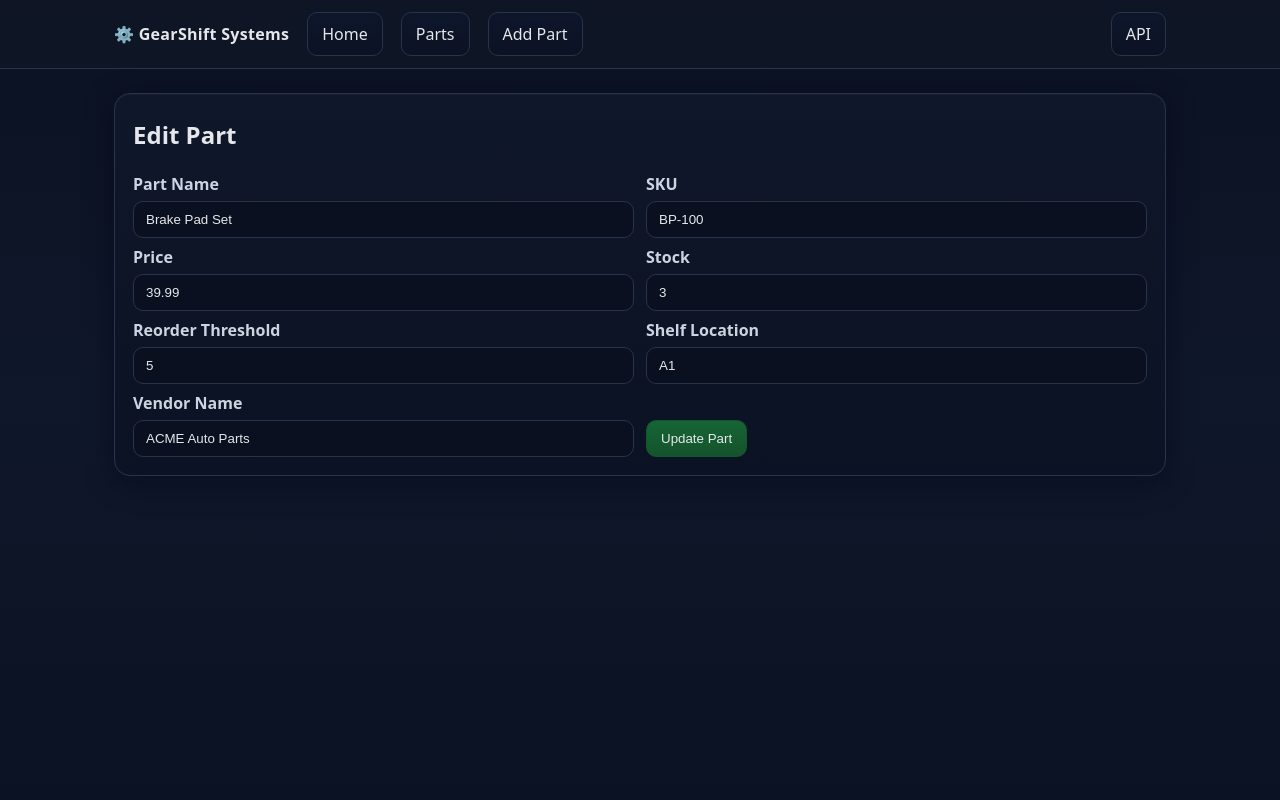
After one commit to clryan86/GearShiftSystems, a Flask app: page /parts/1/edit in a window 1280 px wide. The commit adds this page. Run offline with Flask 3, Linux system fonts and the light colour scheme.

Commit message:
Updated models with Vendor and shelf_location, added low-stock alert, tweaked templates

```diff
--- /dev/null
+++ b/Templates/base.html
@@ -0,0 +1,112 @@
+<!doctype html>
+<html lang="en">
+<head>
+  <meta charset="utf-8">
+  <title>GearShift Systems</title>
+  <meta name="viewport" content="width=device-width, initial-scale=1">
+  <style>
+    :root{
+      --bg:#0f172a;          /* slate-900 */
+      --panel:#111827;       /* gray-900 */
+      --muted:#1f2937;       /* gray-800 */
+      --text:#e5e7eb;        /* gray-200 */
+      --text-dim:#9ca3af;    /* gray-400 */
+      --accent:#22c55e;      /* green-500 */
+      --accent-2:#60a5fa;    /* blue-400 */
+      --warn:#f59e0b;        /* amber-500 */
+      --danger:#ef4444;      /* red-500 */
+      --ok:#10b981;          /* emerald-500 */
+      --card:#0b1223;
+      --border:#273449;
+    }
+    *{box-sizing:border-box}
+    body{
+      margin:0; background:linear-gradient(180deg,#0b1223, #0f172a 50%, #0b1223);
+      color:var(--text); font-family:system-ui,-apple-system,Segoe UI,Roboto,Helvetica,Arial,sans-serif;
+      min-height:100vh;
+    }
+    a{color:var(--accent-2); text-decoration:none}
+    a:hover{text-decoration:underline}
+    .container{max-width:1100px; margin:0 auto; padding:24px}
+    .nav{
+      background:rgba(17,24,39,.6); backdrop-filter: blur(6px);
+      border-bottom:1px solid var(--border);
+    }
+    .nav-inner{max-width:1100px; margin:0 auto; padding:12px 24px; display:flex; gap:18px; align-items:center}
+    .brand{font-weight:800; letter-spacing:.3px}
+    .spacer{flex:1}
+    .btn{
+      display:inline-block; padding:10px 14px; border-radius:10px; border:1px solid var(--border);
+      background:linear-gradient(180deg,#0e162c,#0b1223); color:var(--text);
+      text-decoration:none; cursor:pointer;
+    }
+    .btn:hover{filter:brightness(1.15)}
+    .btn-primary{border-color:#1e3a8a; background:linear-gradient(180deg,#1e3a8a,#1f2a5a)}
+    .btn-accent{border-color:#14532d; background:linear-gradient(180deg,#166534,#14532d)}
+    .btn-warn{border-color:#7c3a03; background:linear-gradient(180deg,#a16207,#7c3a03)}
+    .btn-danger{border-color:#7f1d1d; background:linear-gradient(180deg,#b91c1c,#7f1d1d)}
+    .grid{display:grid; gap:16px}
+    .grid-2{grid-template-columns:repeat(2,1fr)}
+    .card{
+      background:linear-gradient(180deg,#0f172a,#0b1223); border:1px solid var(--border);
+      border-radius:16px; padding:18px;
+      box-shadow:0 6px 30px rgba(2,6,23,.4), inset 0 1px 0 rgba(255,255,255,.03);
+    }
+    .title{font-size:24px; font-weight:800; margin:6px 0 14px}
+    .subtitle{color:var(--text-dim); margin:0 0 10px}
+    .banner{
+      padding:12px 14px; border-radius:12px; border:1px solid #5b4210; background:linear-gradient(180deg,#3b2906,#1f1603);
+      margin:12px 0;
+    }
+    .flash{margin:12px 0}
+    .flash > div{
+      padding:10px 12px; border-radius:12px; margin-bottom:8px; border:1px solid var(--border);
+    }
+    .flash-success{background:rgba(16,185,129,.12); border-color:#065f46}
+    .flash-error{background:rgba(239,68,68,.12); border-color:#7f1d1d}
+    .flash-info{background:rgba(59,130,246,.12); border-color:#1e3a8a}
+    table{width:100%; border-collapse:collapse; border-spacing:0; background:var(--card); border:1px solid var(--border); border-radius:14px; overflow:hidden}
+    th,td{padding:12px 10px; border-bottom:1px solid var(--border); text-align:left}
+    th{background:#0d1426; font-weight:700; color:#cbd5e1}
+    tr:hover td{background:rgba(148,163,184,.06)}
+    .badge{display:inline-block; padding:2px 8px; border-radius:999px; border:1px solid var(--border); color:#cbd5e1; font-size:12px}
+    .badge-low{background:rgba(239,68,68,.12); border-color:#7f1d1d; color:#fecaca}
+    .row-actions{display:flex; flex-wrap:wrap; gap:8px}
+    .muted{color:var(--text-dim)}
+    .toolbar{display:flex; gap:10px; align-items:center; flex-wrap:wrap}
+    .right{margin-left:auto}
+    input,select{
+      background:#0a1020; color:var(--text); border:1px solid var(--border); padding:10px 12px; border-radius:10px; width:100%;
+    }
+    label{display:block; margin:8px 0 6px; color:#cbd5e1; font-weight:600}
+    form .row{display:grid; gap:12px; grid-template-columns:repeat(2,1fr)}
+    @media (max-width:800px){ .grid-2{grid-template-columns:1fr} form .row{grid-template-columns:1fr} .right{margin-left:0} }
+  </style>
+</head>
+<body>
+  <nav class="nav">
+    <div class="nav-inner">
+      <div class="brand">⚙️ GearShift Systems</div>
+      <a class="btn" href="{{ url_for('index') }}">Home</a>
+      <a class="btn" href="{{ url_for('list_parts') }}">Parts</a>
+      <a class="btn" href="{{ url_for('add_part') }}">Add Part</a>
+      <div class="spacer"></div>
+      <a class="btn" href="{{ url_for('api_parts') }}">API</a>
+    </div>
+  </nav>
+
+  <div class="container">
+    {% with messages = get_flashed_messages(with_categories=true) %}
+      {% if messages %}
+        <div class="flash">
+          {% for category, msg in messages %}
+            <div class="flash-{{ 'success' if category=='success' else ('error' if category=='error' else 'info') }}">{{ msg }}</div>
+          {% endfor %}
+        </div>
+      {% endif %}
+    {% endwith %}
+
+    {% block content %}{% endblock %}
+  </div>
+</body>
+</html>
--- /dev/null
+++ b/Templates/edit_part.html
@@ -0,0 +1,51 @@
+{% extends "base.html" %}
+{% block content %}
+  <div class="card">
+    <div class="title">Edit Part</div>
+    <form method="post" action="{{ url_for('edit_part', part_id=part.id) }}">
+      <div class="row">
+        <div>
+          <label for="name">Part Name</label>
+          <input id="name" name="name" value="{{ part.name }}" required>
+        </div>
+        <div>
+          <label for="sku">SKU</label>
+          <input id="sku" name="sku" value="{{ part.sku }}" required>
+        </div>
+      </div>
+
+      <div class="row">
+        <div>
+          <label for="price">Price</label>
+          <input id="price" name="price" type="number" step="0.01" min="0" value="{{ '%.2f'|format(part.price) }}">
+        </div>
+        <div>
+          <label for="stock">Stock</label>
+          <input id="stock" name="stock" type="number" min="0" value="{{ part.stock }}">
+        </div>
+      </div>
+
+      <div class="row">
+        <div>
+          <label for="reorder_threshold">Reorder Threshold</label>
+          <input id="reorder_threshold" name="reorder_threshold" type="number" min="0" value="{{ part.reorder_threshold }}">
+        </div>
+        <div>
+          <label for="shelf_location">Shelf Location</label>
+          <input id="shelf_location" name="shelf_location" value="{{ part.shelf_location }}">
+        </div>
+      </div>
+
+      <div class="row">
+        <div>
+          <label for="vendor_name">Vendor Name</label>
+          <input id="vendor_name" name="vendor_name" value="{{ part.vendor.name if part.vendor else '' }}">
+        </div>
+        <div>
+          <label>&nbsp;</label>
+          <button class="btn btn-accent" type="submit">Update Part</button>
+        </div>
+      </div>
+    </form>
+  </div>
+{% endblock %}
--- a/app.py
+++ b/app.py
@@ -1,40 +1,161 @@
-from flask import Flask, render_template, request, redirect, url_for, flash
-from models import db, Part
-import config  # loads SQLAlchemy settings
+from flask import Flask, render_template, request, redirect, url_for, flash, jsonify
+import config
+from models import db, Part, Vendor, Order, OrderItem
 
-app = Flask(__name__)
-app.config.from_object("config")      # uses SQLALCHEMY_DATABASE_URI, SECRET_KEY, etc.
-db.init_app(app)
+def create_app():
+    app = Flask(__name__)
+    app.config.from_object("config")
+    db.init_app(app)
 
-@app.route("/")
-def index():
-    return render_template("index.html")
+    # ---------- ROUTES ----------
 
-@app.route("/parts")
-def list_parts():
-    parts = Part.query.order_by(Part.name).all()
-    return render_template("parts_list.html", parts=parts)
+    @app.route("/")
+    def index():
+        low_parts = Part.query.filter(Part.stock <= Part.reorder_threshold).all()
+        return render_template("index.html", low_parts=low_parts)
 
-@app.route("/parts/add", methods=["GET", "POST"])
-def add_part():
-    if request.method == "POST":
-        name = request.form.get("name", "").strip()
-        sku  = request.form.get("sku", "").strip()
-        price = float(request.form.get("price") or 0)
-        stock = int(request.form.get("stock") or 0)
+    # Parts: list (with optional low-stock filter)
+    @app.route("/parts")
+    def list_parts():
+        show = request.args.get("show")
+        if show == "low":
+            parts = Part.query.filter(Part.stock <= Part.reorder_threshold).order_by(Part.name).all()
+        else:
+            parts = Part.query.order_by(Part.name).all()
+        low_parts = [p for p in parts if p.is_low_stock]
+        return render_template("parts_list.html", parts=parts, low_parts=low_parts)
 
-        if not name or not sku:
-            flash("Name and SKU are required.", "error")
-            return redirect(url_for("add_part"))
+    # Add a part
+    @app.route("/parts/add", methods=["GET", "POST"])
+    def add_part():
+        if request.method == "POST":
+            name = (request.form.get("name") or "").strip()
+            sku = (request.form.get("sku") or "").strip()
+            price = float(request.form.get("price") or 0)
+            stock = int(request.form.get("stock") or 0)
+            reorder_threshold = int(request.form.get("reorder_threshold") or 5)
+            shelf_location = (request.form.get("shelf_location") or "").strip() or None
+            vendor_name = (request.form.get("vendor_name") or "").strip() or None
 
-        p = Part(name=name, sku=sku, price=price, stock=stock)
-        db.session.add(p)
+            if not name or not sku:
+                flash("Name and SKU are required.", "error")
+                return redirect(url_for("add_part"))
+
+            # find or create vendor by name (simple for Unit 2)
+            vendor = None
+            if vendor_name:
+                vendor = Vendor.query.filter_by(name=vendor_name).first()
+                if not vendor:
+                    vendor = Vendor(name=vendor_name)
+                    db.session.add(vendor)
+
+            part = Part(
+                name=name, sku=sku, price=price, stock=stock,
+                reorder_threshold=reorder_threshold, shelf_location=shelf_location,
+                vendor=vendor
+            )
+            db.session.add(part)
+            db.session.commit()
+            flash(f"Part '{name}' added.", "success")
+            return redirect(url_for("list_parts"))
+
+            # GET
+        return render_template("add_part.html")
+
+    # Edit a part
+    @app.route("/parts/<int:part_id>/edit", methods=["GET", "POST"])
+    def edit_part(part_id):
+        part = Part.query.get_or_404(part_id)
+        if request.method == "POST":
+            part.name = (request.form.get("name") or "").strip()
+            part.sku = (request.form.get("sku") or "").strip()
+            part.price = float(request.form.get("price") or 0)
+            part.stock = int(request.form.get("stock") or 0)
+            part.reorder_threshold = int(request.form.get("reorder_threshold") or 5)
+            part.shelf_location = (request.form.get("shelf_location") or "").strip() or None
+
+            vendor_name = (request.form.get("vendor_name") or "").strip() or None
+            if vendor_name:
+                vendor = Vendor.query.filter_by(name=vendor_name).first()
+                if not vendor:
+                    vendor = Vendor(name=vendor_name)
+                    db.session.add(vendor)
+                part.vendor = vendor
+            else:
+                part.vendor = None
+
+            if not part.name or not part.sku:
+                flash("Name and SKU are required.", "error")
+                return redirect(url_for("edit_part", part_id=part.id))
+
+            db.session.commit()
+            flash(f"Part '{part.name}' updated.", "success")
+            return redirect(url_for("list_parts"))
+
+        return render_template("edit_part.html", part=part)
+
+    # Delete a part
+    @app.route("/parts/<int:part_id>/delete", methods=["POST"])
+    def delete_part(part_id):
+        part = Part.query.get_or_404(part_id)
+        db.session.delete(part)
         db.session.commit()
-        flash("Part added!", "success")
+        flash("Part deleted.", "success")
         return redirect(url_for("list_parts"))
-    return render_template("add_part.html")
+
+    # Quick vendor list (optional page later)
+    @app.route("/api/vendors")
+    def api_vendors():
+        vendors = Vendor.query.order_by(Vendor.name).all()
+        data = [{"id": v.id, "name": v.name, "email": v.contact_email, "phone": v.phone} for v in vendors]
+        return jsonify(data)
+
+    # JSON for parts (handy for screenshots/testing)
+    @app.route("/api/parts")
+    def api_parts():
+        parts = Part.query.order_by(Part.name).all()
+        data = []
+        for p in parts:
+            data.append({
+                "id": p.id,
+                "name": p.name,
+                "sku": p.sku,
+                "price": p.price,
+                "stock": p.stock,
+                "reorder_threshold": p.reorder_threshold,
+                "shelf_location": p.shelf_location,
+                "vendor": p.vendor.name if p.vendor else None,
+                "is_low_stock": p.is_low_stock,
+                "suggested_reorder_qty": p.suggested_reorder_qty(),
+            })
+        return jsonify(data)
+
+    # One-click: draft a "reorder" in-memory (flash summary) for all low-stock items
+    @app.route("/reorder/low", methods=["POST"])
+    def reorder_low():
+        low_parts = Part.query.filter(Part.stock <= Part.reorder_threshold).all()
+        if not low_parts:
+            flash("No parts are currently under their reorder threshold.", "info")
+            return redirect(url_for("list_parts"))
+
+        # Create an order record (no detail page yet)
+        order = Order(status="draft")
+        db.session.add(order)
+        for p in low_parts:
+            qty = p.suggested_reorder_qty() or 1
+            item = OrderItem(order=order, part=p, qty=qty, unit_price=p.price)
+            db.session.add(item)
+
+        db.session.commit()
+        flash(f"Draft reorder created for {len(low_parts)} low-stock items (Order #{order.id}).", "success")
+        return redirect(url_for("list_parts"))
+
+    return app
+
 
 if __name__ == "__main__":
+    app = create_app()
     with app.app_context():
-        db.create_all()   # ensure tables exist on first run
-    app.run(debug=True)
+        db.create_all()
+    # Run dev server
+    app.run(debug=config.DEBUG)
```
Also changed, not shown: Templates/add_part.html (+50 -16 lines), Templates/index.html (+41 -11 lines), Templates/parts_list.html (+54 -14 lines), config.py (+12 -3 lines), create_db.py (+35 -5 lines), models.py (+77 -5 lines), app.db.
